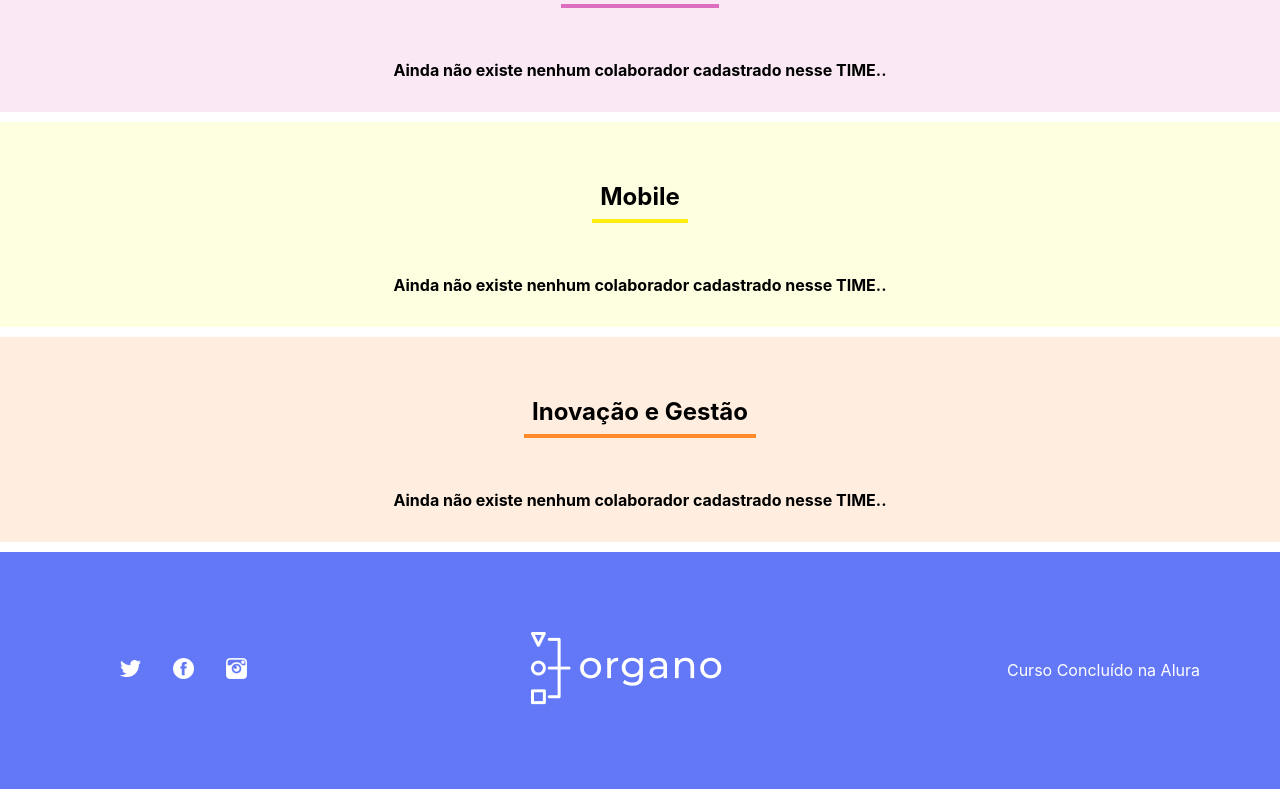
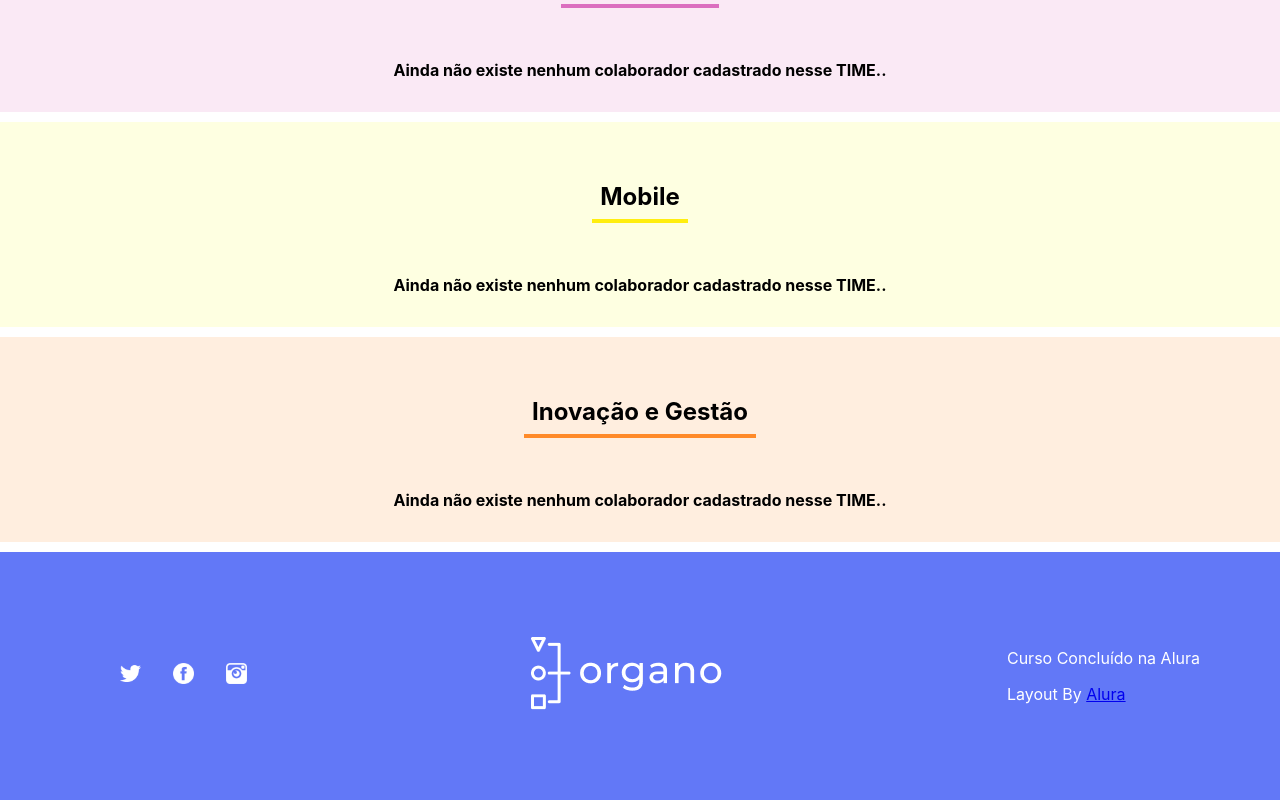
Before and after one commit to luizladeira/app_organo, a React (Create React App) app in the folder organo/: page / in a window 1280 px wide. Shown: the part 2566-3366 px from the top of the page. Built offline with nearby package versions, Linux system fonts and the light colour scheme.

Commit message:
ajustando o rodapé

```diff
--- a/organo/src/components/Rodape/index.js
+++ b/organo/src/components/Rodape/index.js
@@ -17,6 +17,9 @@ const Rodape = () => {
                     <p>
                         Curso Concluído na Alura
                     </p>
+                    <p>
+                        Layout By <a href="https://cursos.alura.com.br/course/react-desenvolvendo-javascript" title="Curso de React: desenvolvendo com JavaScript" alt="Curso de React: desenvolvendo com JavaScript - Alura">Alura</a>
+                    </p>
            </section>
 
         </footer>
```
